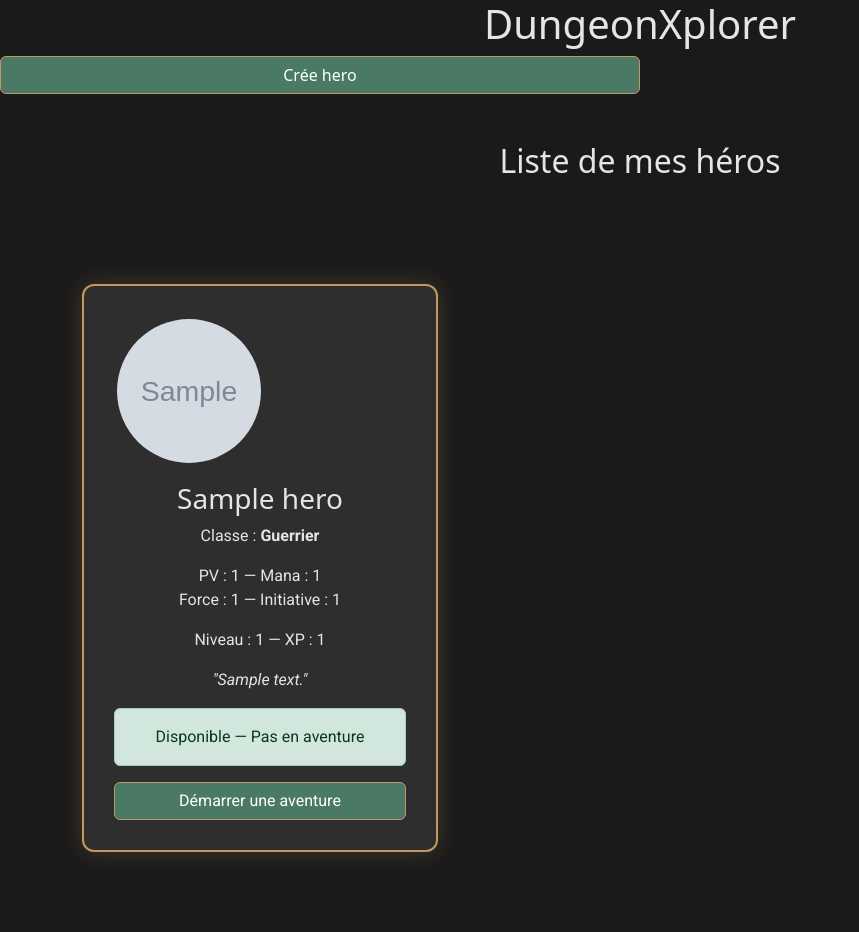
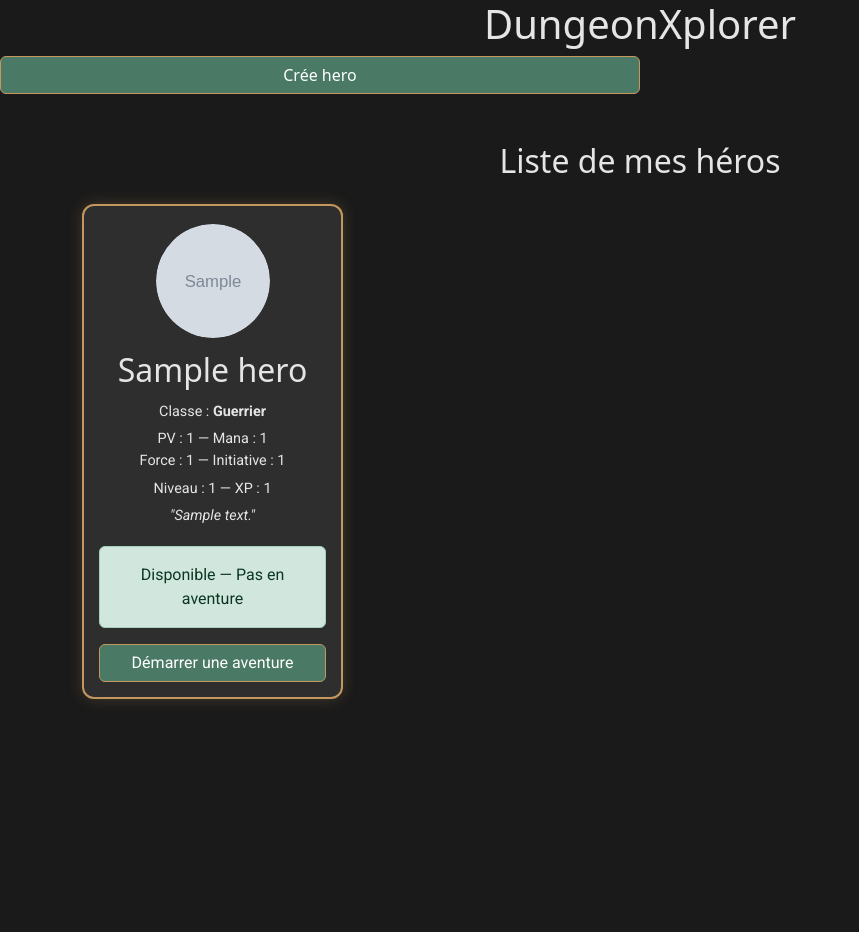
Before and after one commit to tomdie290/DungeonXplorer, a PHP site: page /account in a window 1280 px wide. Shown: the whole page, without its empty margins (0-859 px from the left). After the commit the page ends 703 px from the top, so only its background shows below. Run offline with PHP 8.4, Linux system fonts and the light colour scheme; the visitor is signed in with stand-in values (Sample User, id 1); data comes from the database, SQL or seed files in the repository; tables that the repository leaves empty hold one stand-in row (values such as "Sample post"); grey boxes marked "Sample" are stand-in pictures; data that the repository does not hold is empty; some web fonts are replaced.

Commit message:
fix card hero

```diff
--- a/styles/styles.css
+++ b/styles/styles.css
@@ -25,6 +25,7 @@ h5,
 h6 {
     font-family: "Pirata One", system-ui;
     text-align: center;
+    color: #E5E5E5;
 }
 
 body {
@@ -119,3 +120,47 @@ input.form-control,
     border: 3px solid #C4975E;
     box-shadow: 0 0 10px #c4975e80;
 }
+
+.hero-card {
+    background-color: #2E2E2E;
+    border: 2px solid #C4975E;
+    border-radius: 12px;
+    padding: 15px;
+    box-shadow: 0 0 15px rgba(196, 151, 94, 0.25);
+    display: flex;
+    flex-direction: column;
+    justify-content: space-between;
+    height: 100%;
+    transition: transform 0.2s;
+    text-align: center;
+}
+
+.hero-card:hover {
+    transform: scale(1.03);
+}
+
+.hero-card .hero-image-wrapper {
+    width: 120px;
+    height: 120px;
+    margin: 0 auto 10px auto;
+    border-radius: 50%;
+    overflow: hidden;
+}
+
+.hero-card .hero-image-wrapper img {
+    width: 100%;
+    height: 100%;
+    object-fit: cover;
+    object-position: top;
+    border-radius: 50%;
+}
+
+.hero-card p {
+    margin: 3px 0;
+    font-size: 0.9rem;
+}
+
+.row.g-4 {
+    row-gap: 1rem;
+    column-gap: 1rem;
+}
--- a/view/account.php
+++ b/view/account.php
@@ -43,27 +43,20 @@ $heroes = $stmt->fetchAll(PDO::FETCH_ASSOC);
         <h2 class="login-title mt-5 mb-4">Liste de mes héros</h2>
 
 <div class="container">
-
     <?php if (empty($heroes)): ?>
         <p class="texte-principal text-center">Aucun héros créé pour l’instant.</p>
     <?php endif; ?>
 
     <div class="row g-4">
-
         <?php foreach ($heroes as $hero): ?>
-            <div class="col-md-4">
-                <div class="login-container">
-
-                    <div class="text-center">
-                    <div class="hero-image-wrapper" style="width:150px; height:150px; border-radius:50%;">
+            <div class="col-sm-6 col-md-4 col-lg-3 d-flex">
+                <div class="hero-card">
+                    <div class="hero-image-wrapper">
                         <img src="<?= $hero['image'] ? htmlspecialchars($hero['image']) : 'img/HeroDefault.png' ?>"
-                            alt="Image du héros"
-                            class="hero-image-preview"
-                            style="width:100%; height:100%; object-fit:cover; object-position:top;">
+                             alt="Image du héros">
                     </div>
 
-                    <h3 class="login-title mt-3"><?= htmlspecialchars($hero['name']) ?></h3>
-
+                    <h2><?= htmlspecialchars($hero['name']) ?></h2>
                     <p class="texte-principal">Classe : <strong><?= htmlspecialchars($hero['class_name']) ?></strong></p>
 
                     <p class="texte-principal">
@@ -98,14 +91,10 @@ $heroes = $stmt->fetchAll(PDO::FETCH_ASSOC);
                             </a>
                         <?php endif; ?>
                     </div>
-
                 </div>
             </div>
         <?php endforeach; ?>
-
     </div>
-
 </div>
-
 </body>
 </html>
```
